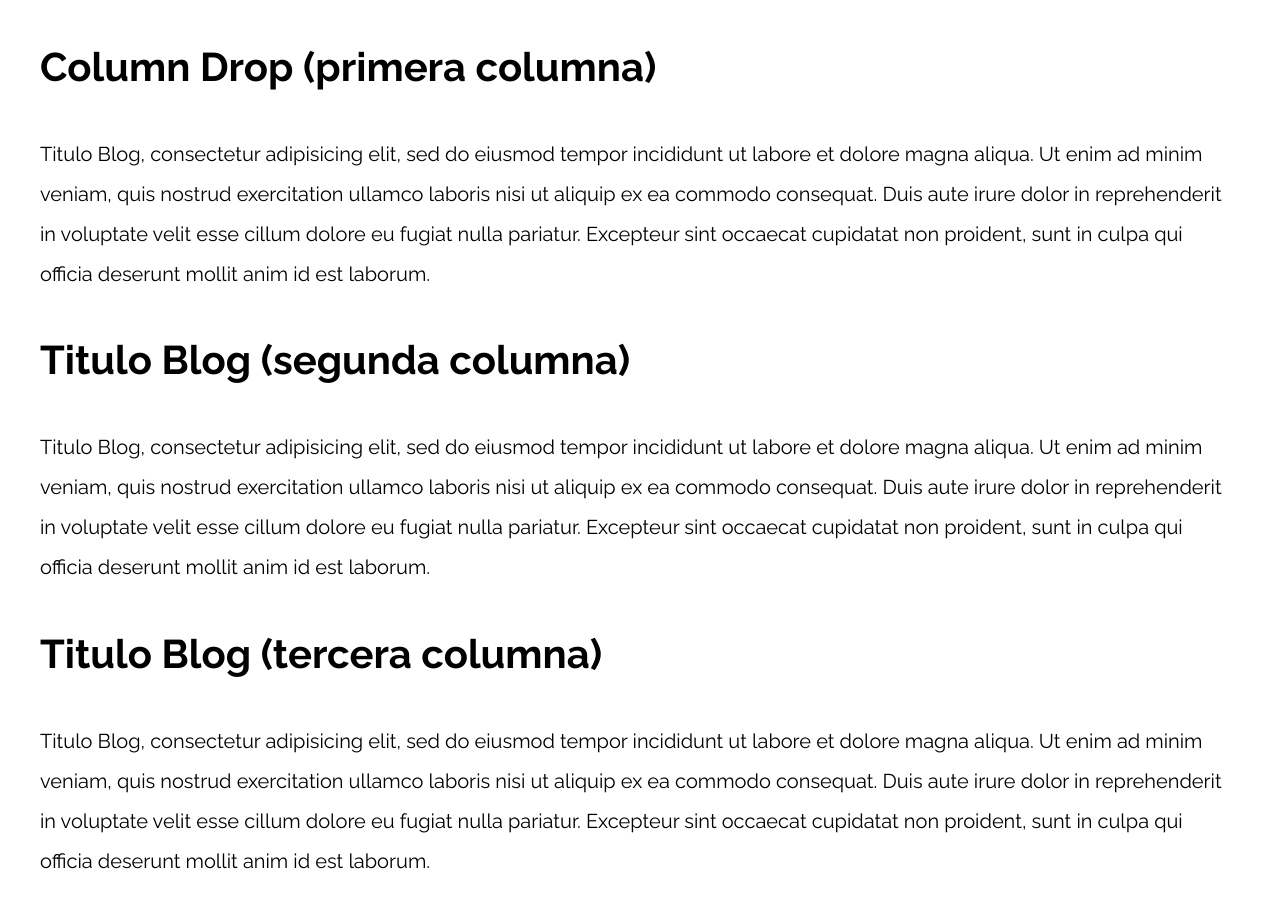
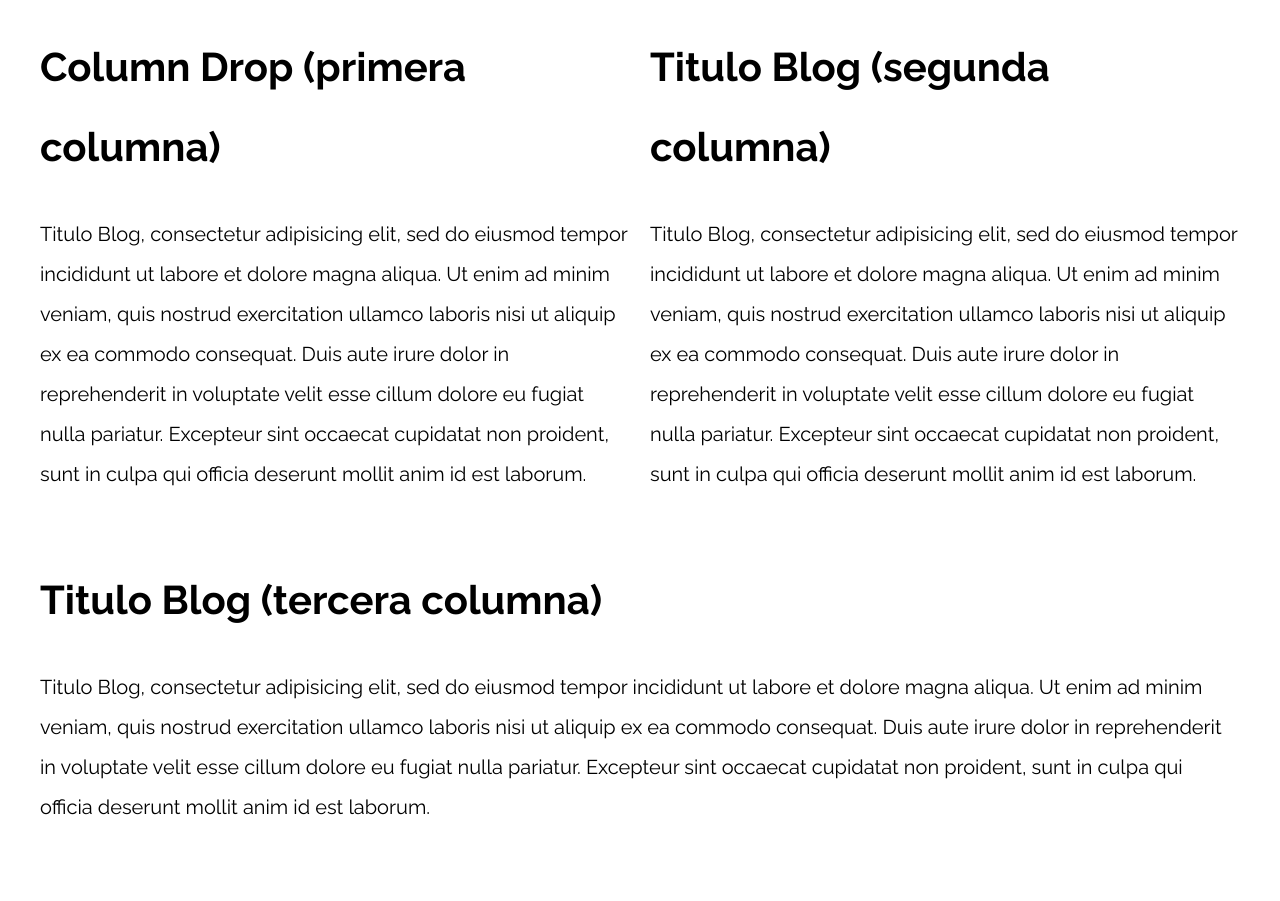
Before and after one commit to Ricardosaid/Web-Design-Patterns, a plain HTML site: page 07-column_drop_css_grid/index.html in a window 1280 px wide. After the commit the page ends 847 px from the top, so only its background shows below. Drawn offline with nearby package versions, Linux system fonts and the light colour scheme.

Commit message:
2 columns with 1 row down

```diff
--- a/07-column_drop_css_grid/css/styles.css
+++ b/07-column_drop_css_grid/css/styles.css
@@ -49,4 +49,18 @@ p {
 
 
 
-/** CODIGO AQUI **/
+@media (min-width:480px) {
+    .column-drop-css {
+        display: grid;
+        grid-template-columns: repeat(2,1fr);
+        gap: 2rem;
+    }
+    .segunda {
+        grid-column: 1 / 3;
+    }
+
+}
+
+@media (min-width:768px) {
+
+}
--- a/07-column_drop_css_grid/index.html
+++ b/07-column_drop_css_grid/index.html
@@ -12,7 +12,7 @@
 
 <body>
 
-    <div class="contenedor">
+    <div class="contenedor column-drop-css">
         <main>
             <h1>Column Drop (primera columna)</h1>
             <p>
@@ -21,7 +21,7 @@
             </p>
         </main>
 
-        <aside>
+        <aside class="primera">
             <h1>Titulo Blog (segunda columna)</h1>
             <p>
                 Titulo Blog, consectetur adipisicing elit, sed do eiusmod tempor incididunt ut labore et dolore magna aliqua. Ut enim ad minim veniam, quis nostrud exercitation ullamco laboris nisi ut aliquip ex ea commodo consequat. Duis aute irure dolor in reprehenderit
@@ -29,7 +29,7 @@
             </p>
         </aside>
 
-        <aside>
+        <aside class="segunda">
             <h1>Titulo Blog (tercera columna)</h1>
             <p>
                 Titulo Blog, consectetur adipisicing elit, sed do eiusmod tempor incididunt ut labore et dolore magna aliqua. Ut enim ad minim veniam, quis nostrud exercitation ullamco laboris nisi ut aliquip ex ea commodo consequat. Duis aute irure dolor in reprehenderit
```
